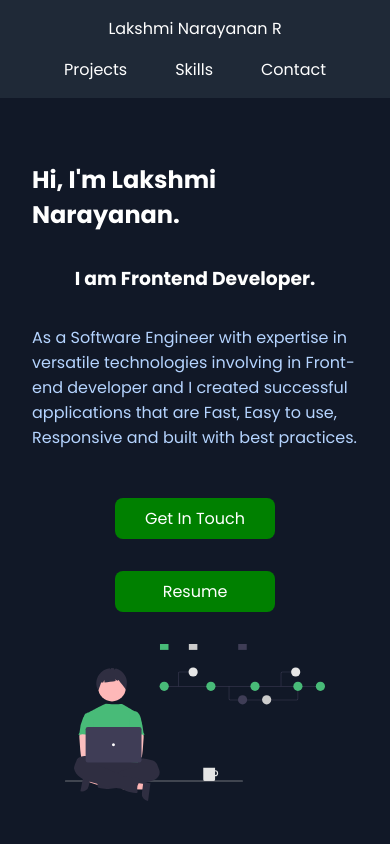
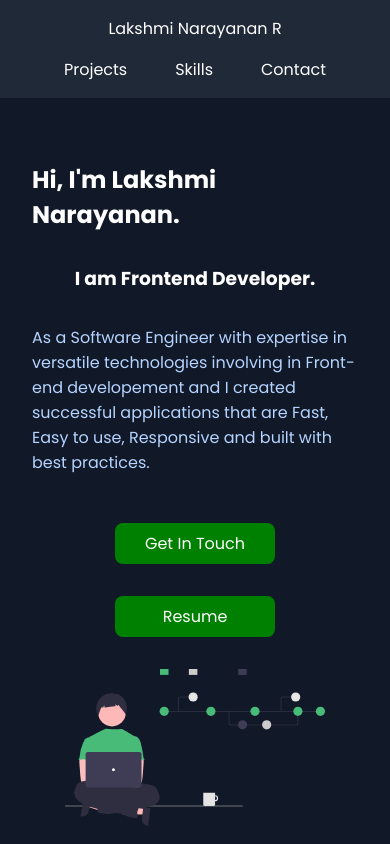
Before and after one commit to laknarayanan0199/portfolio, a React (Create React App) app: page / in a window 390 px wide. Shown: the top 844 px of the page. Built offline with nearby package versions, Linux system fonts and the light colour scheme.

Commit message:
updated responsiveness

```diff
--- a/src/components/about/About.js
+++ b/src/components/about/About.js
@@ -11,8 +11,9 @@ export default function About() {
         <h3>I am Frontend Developer.</h3>
         <p>
           As a Software Engineer with expertise in versatile technologies
-          involving in Front-end developer and I created successful applications
-          that are Fast, Easy to use, Responsive and built with best practices.
+          involving in Front-end developement and I created successful
+          applications that are Fast, Easy to use, Responsive and built with
+          best practices.
         </p>
         <div className={classes.details}>
           <a href="#contact">Get In Touch</a>
--- a/src/components/projects/Projects.js
+++ b/src/components/projects/Projects.js
@@ -55,8 +55,8 @@ export default function Projects() {
             <div>
               <img alt="gallery" src={project.image} />
               <div>
+                <h1>{project.title}</h1>
                 <h2>{project.subtitle}</h2>
-                <h1>{project.title}</h1>
                 <p></p>
               </div>
             </div>
```
